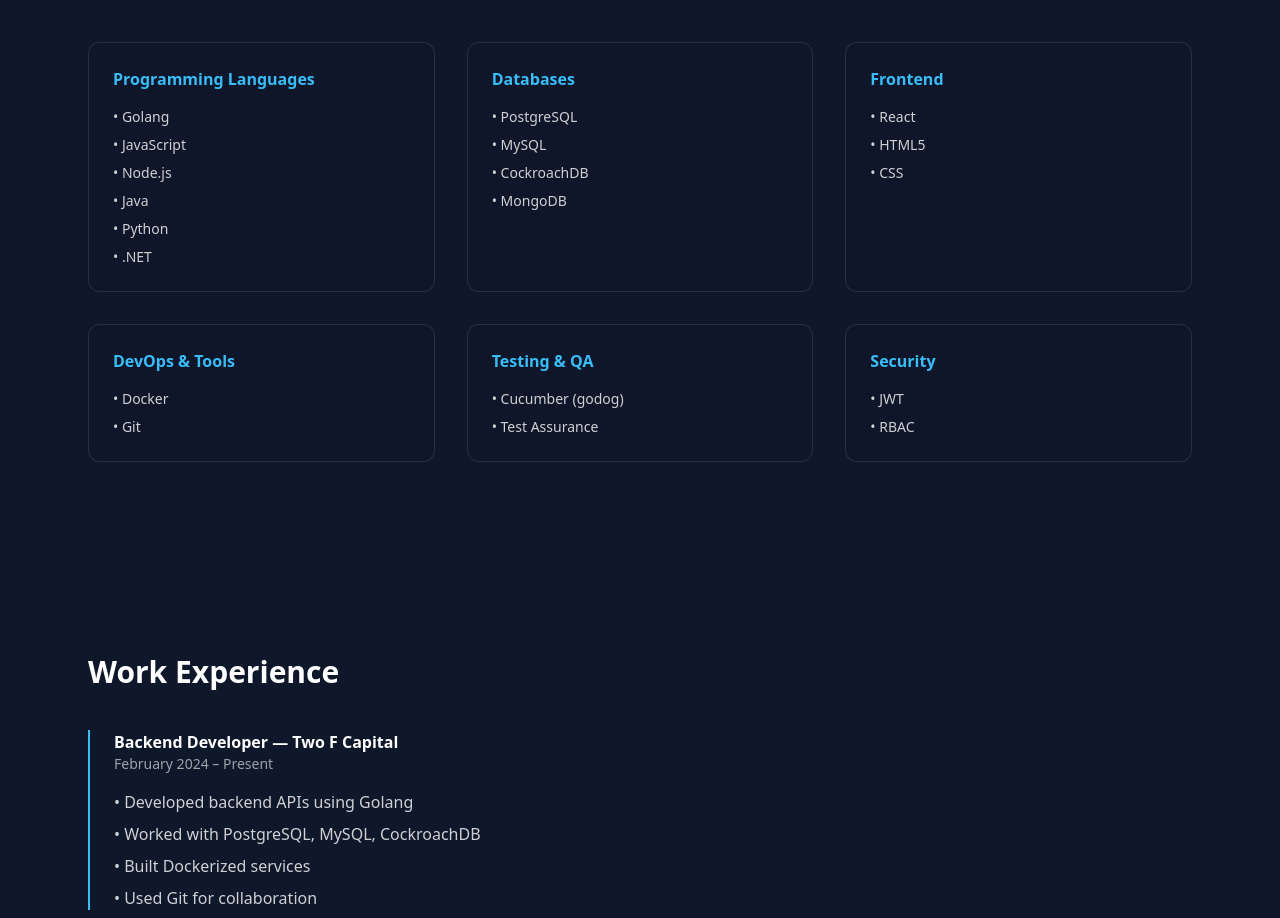
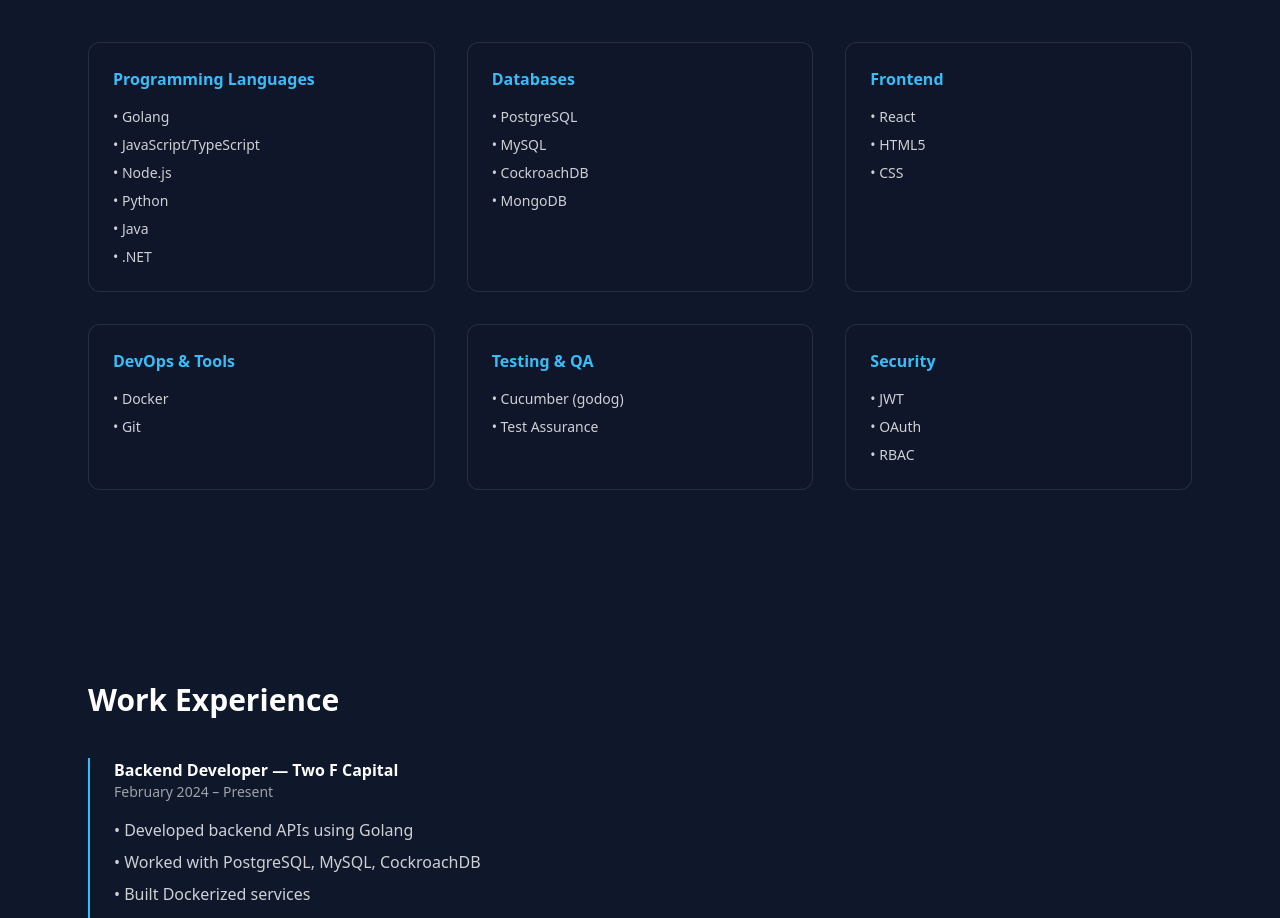
Before and after one commit to Kirubel-Enyew27/portfolio, a React (Vite) app in the folder frontend/: page /#home in a window 1280 px wide. Shown: the part 1260-2178 px from the top of the page. Built offline with nearby package versions, Linux system fonts and the light colour scheme.

Commit message:
add skill

```diff
--- a/frontend/src/sections/Skills.tsx
+++ b/frontend/src/sections/Skills.tsx
@@ -1,11 +1,11 @@
 export default function Skills() {
 const skills = {
-"Programming Languages": ["Golang", "JavaScript", "Node.js", "Java", "Python", ".NET"],
+"Programming Languages": ["Golang", "JavaScript/TypeScript", "Node.js", "Python", "Java", ".NET"],
 Databases: ["PostgreSQL", "MySQL", "CockroachDB", "MongoDB"],
 Frontend: ["React", "HTML5", "CSS"],
 "DevOps & Tools": ["Docker", "Git"],
 "Testing & QA": ["Cucumber (godog)", "Test Assurance"],
-Security: ["JWT", "RBAC"],
+Security: ["JWT", "OAuth", "RBAC"],
 };
 
 
```
